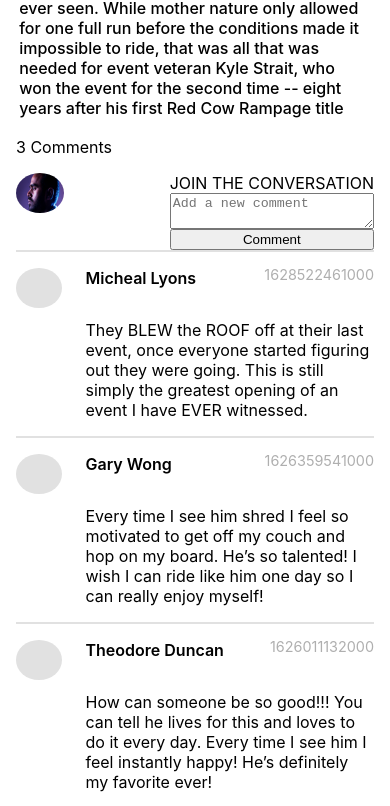
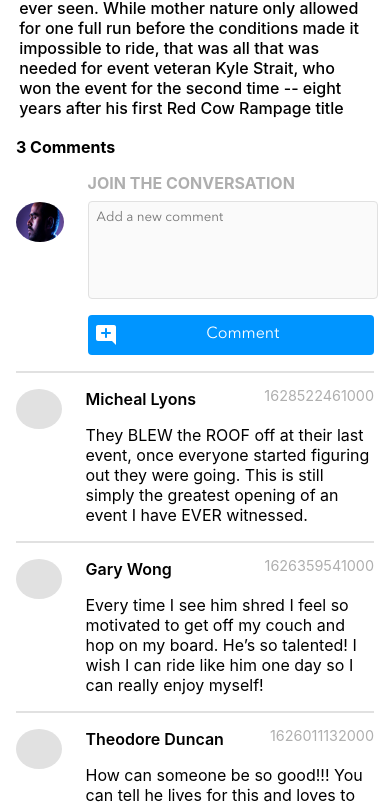
Before and after one commit to brunash/brainFlix, a React (Create React App) app: page / in a window 390 px wide. Shown: the part 765-1571 px from the top of the page. Built offline with nearby package versions, Linux system fonts and the light colour scheme.

Commit message:
added styling and responsiveness to the form component

```diff
--- a/src/components/Comments/comments.js
+++ b/src/components/Comments/comments.js
@@ -1,20 +1,22 @@
 import React from "react";
 import './comments.scss';
 import Mohan from '../../assets/images/Mohan-muruge.jpg'
+import CommentLogo from '../../assets/images/add_comment.svg'
 
 const Comments = (props) => {
      const {comments} = props.chosenVideo;
      console.log(comments)
-
      return (
         <div className="comments">
-                <p>{comments.length} Comments</p>
+                <p className="comments__count">{comments.length} Comments</p>
                 <div className="comments__form">
                     <img src={Mohan} className="comments__form--logo"></img>
                     <form className="comments__form--wrap">
-                        <label>JOIN THE CONVERSATION</label>
-                        <textarea placeholder="Add a new comment"></textarea>
-                        <button>Comment</button>
+                       <div className="comments__form--input-wrap-big">
+                        <label className="comments__form--label" for="input">JOIN THE CONVERSATION</label>
+                        <textarea placeholder="Add a new comment" className="comments__form--input" name="input"></textarea>
+                       </div>
+                        <button className="comments__form--button"><img src={CommentLogo} className="comments__form--addcomment"/>Comment<span className="comments__form--empty"></span></button>
                     </form>
                 </div>
                  {comments.map(item => (
@@ -27,7 +29,6 @@ const Comments = (props) => {
                          </div>
                         <p className="comments__wrap--comment">{item.comment}</p>
                      </div>
-
                 </div>
                  ))}
 
--- a/src/components/Comments/comments.scss
+++ b/src/components/Comments/comments.scss
@@ -3,21 +3,90 @@
 
 .comments {
     margin: 1rem;
-
+    @include tablet {
+        margin: 1rem 2rem 1rem 2rem;
+    }
+    &__count {
+        font-weight: bold;
+    }
     &__form {
         border-bottom: 2px solid $mercury;
         display: flex;
         justify-content: space-between;
+        @include tablet {
+            display: flex;
+            flex-direction: row;
+        }
+        &--input-wrap-big {
+        display: flex;
+        flex-direction: column;
+        @include tablet {
+            width: 70%;
+        }
+        }
         &--logo {
             height: 2.5em;
             width: 3rem;
             border-radius: 50%;
+            margin-top: 1.8rem;
+
+        }
+        &--label {
+            color: $silver;
+            font-size: 1rem;
+            font-weight: bold;
+            margin-bottom: 0.5rem;
         }
         &--wrap {
             display: flex;
             flex-direction: column;
+            width: 80%;
+            margin-bottom: 1rem;
+            @include tablet {
+                flex-direction: row;
+                align-items: center;
+                width: 90%;
+
+            }
         }
+        &--input {
+            resize: none;
+            border-radius: 4px;
+            border: 1px solid #E1E1E1;
+            font-family: "avenir";
+            background-color: #FAFAFA;
+            width: 95%;
+            height: 5rem;
+            margin-bottom: 1rem;
+            padding: 0.5rem;
+            @include tablet {
+                width: 90%;
+                height: 1.25rem;
+            }
+        }
+        &--button {
+            background-color: $brainflix-blue;
+            color: white;
+            border-radius: 4px;
+            display: flex;
+            align-items: center;
+            justify-content: space-between;
+            height: 40px;
+            border: none;
+            font-family: "avenir";
+            font-size: 1rem;
+            width: 100%;
+            @include tablet {
+            width: 35%;
+            margin-top: 0.8rem;
+            }
     }
+
+
+    }
+
+
+
 
     &__wrap {
         display: flex;
@@ -45,14 +114,19 @@
         }
         &--comment {
             font-weight: 400;
+            margin: 0 0 1rem 0;
         }
         &--name {
             font-weight: 600;
         }
+
     }
 
 }
 
-// .comments__form {
-//     border-bottom: 2px solid $mercury;
+
+
+// .comments__form--input-wrap-big {
+//     display: flex;
+//     flex-direction: column;
 // }
```
